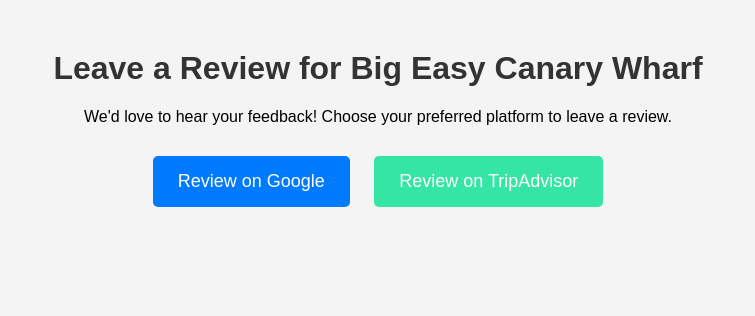
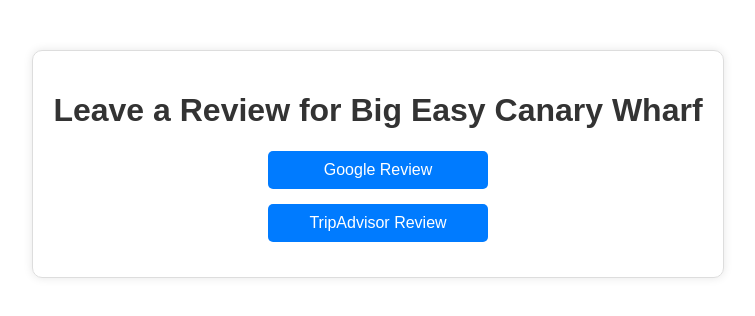
Before and after one commit to BigEasy-CW/big-easy-reviews, a plain HTML site: page index.html in a window 1280 px wide. Shown: the whole page, without its empty margins (262-1017 px from the left). Drawn offline with Linux system fonts and the light colour scheme.

Commit message:
Update index.html

```diff
--- a/index.html
+++ b/index.html
@@ -3,52 +3,43 @@
 <head>
     <meta charset="UTF-8">
     <meta name="viewport" content="width=device-width, initial-scale=1.0">
-    <title>Big Easy Canary Wharf - Review Us</title>
+    <title>Big Easy Canary Wharf - Review</title>
     <style>
         body {
             font-family: Arial, sans-serif;
             text-align: center;
-            margin: 50px;
-            background-color: #f4f4f4;
+            margin-top: 50px;
+        }
+        .container {
+            display: inline-block;
+            padding: 20px;
+            border: 1px solid #ddd;
+            border-radius: 10px;
+            box-shadow: 0px 0px 10px rgba(0, 0, 0, 0.1);
         }
         h1 {
             color: #333;
         }
-        .button-container {
-            margin-top: 20px;
+        .button {
+            display: block;
+            width: 200px;
+            padding: 10px;
+            margin: 15px auto;
+            background-color: #007BFF;
+            color: white;
+            text-decoration: none;
+            border-radius: 5px;
         }
-        .review-button {
-            display: inline-block;
-            margin: 10px;
-            padding: 15px 25px;
-            font-size: 18px;
-            color: white;
-            background-color: #007BFF;
-            border: none;
-            border-radius: 5px;
-            text-decoration: none;
-            cursor: pointer;
-            transition: background-color 0.3s;
-        }
-        .review-button:hover {
+        .button:hover {
             background-color: #0056b3;
-        }
-        .review-button.tripadvisor {
-            background-color: #34e5a6;
-        }
-        .review-button.tripadvisor:hover {
-            background-color: #1cb784;
         }
     </style>
 </head>
 <body>
-    <h1>Leave a Review for Big Easy Canary Wharf</h1>
-    <p>We'd love to hear your feedback! Choose your preferred platform to leave a review.</p>
-
-    <div class="button-container">
-        <a href="https://www.google.com/search?q=google+big+easy+canary&oq=google+big+easy+canary&gs_lcrp=EgZjaHJvbWUyBggAEEUYOTIGCAEQRRhA0gEIOTQwMGowajSoAgCwAgE&sourceid=chrome&ie=UTF-8#lrd=0x487602b71630968f:0x9ad949e10f1cb467,3,,,," class="review-button google">Review on Google</a>
-
-        <a href="https://www.tripadvisor.co.uk/UserReviewEdit-g186338-d6404967-Big_Easy_Covent_Garden-London_England.html" class="review-button tripadvisor">Review on TripAdvisor</a>
+    <div class="container">
+        <h1>Leave a Review for Big Easy Canary Wharf</h1>
+        <a href="https://www.google.com/search?q=big+easy+canary+wharf&oq=big&gs_lcrp=EgZjaHJvbWUqDwgAECMYJxjjAhiABBiKBTIPCAAQIxgnGOMCGIAEGIoFMhUIARAuGCcYrwEYxwEYgAQYigUYjgUyBggCEEUYOzIGCAMQRRg5MhMIBBAuGK8BGMcBGLEDGIAEGI4FMgYIBRBFGDwyBggGEEUYPDIGCAcQRRg80gEIMTk4MWowajeoAgCwAgA&sourceid=chrome&ie=UTF-8#lrd=0x487602b71630968f:0x9ad949e10f1cb467,3,,,," class="button" target="_blank">Google Review</a>
+        <a href="https://www.tripadvisor.co.uk/UserReviewEdit-g186338-d8800509-Big_Easy_Canary_Wharf-London_England.html" class="button" target="_blank">TripAdvisor Review</a>
     </div>
 </body>
 </html>
```
